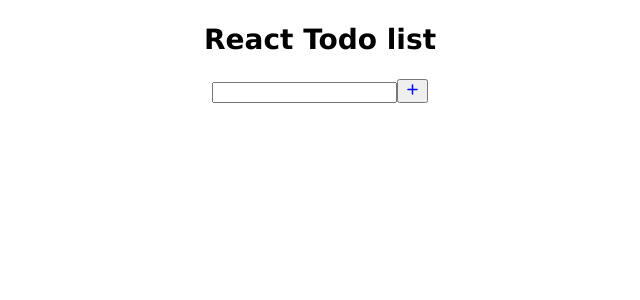
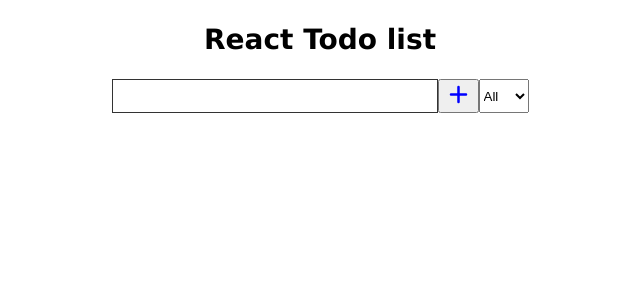
Before and after one commit to Ridwan-Suhel/react-todo, a React (Create React App) app: page / in a window 1280 px wide. Shown: the top 300 px of the page, without its empty margins (320-960 px from the left). Built offline with nearby package versions, Linux system fonts and the light colour scheme.

Commit message:
interface style added

```diff
--- a/src/App.css
+++ b/src/App.css
@@ -6,12 +6,34 @@
   font-family: Verdana, Geneva, Tahoma, sans-serif;
   font-size: 28px;
 }
-.h-5 {
-  height: 15px;
+.form-group {
+  display: flex;
+  align-items: center;
+  justify-content: center;
 }
-.w-5 {
-  width: 15px;
+input {
+  border: 1px solid #333;
+  text-align-last: left;
+  width: 320px;
+  height: 30px;
 }
-.text-blue {
+
+.todo-btn {
+  padding-left: 6px;
+  padding-right: 6px;
+  cursor: pointer;
+}
+.icon {
   color: blue;
+  width: 25px;
+  height: 25px;
 }
+/* .select {
+  height: 30px;
+  width: 50px;
+} */
+.filter-todos {
+  height: 34px;
+  width: 50px;
+  cursor: pointer;
+}
--- a/src/App.js
+++ b/src/App.js
@@ -1,11 +1,13 @@
 import "./App.css";
 import Form from "./components/Form";
+import TodoList from "./components/TodoList";
 
 function App() {
   return (
     <div className="App">
       <h2 className="heading">React Todo list</h2>
       <Form />
+      <TodoList />
     </div>
   );
 }
--- a/src/components/Form.js
+++ b/src/components/Form.js
@@ -5,10 +5,19 @@ const Form = () => {
   return (
     <div>
       <form action="">
-        <input type="text" className="todo-name" />
-        <button className="todo-btn" type="submit">
-          <PlusIcon className="h-5 w-5 text-blue" />
-        </button>
+        <div className="form-group">
+          <input type="text" className="todo-name" />
+          <button className="todo-btn" type="submit">
+            <PlusIcon className="icon" />
+          </button>
+          <div className="select">
+            <select name="todos" className="filter-todos" id="">
+              <option value="all">All</option>
+              <option value="completed">Completed</option>
+              <option value="uncompleted">Uncompleted</option>
+            </select>
+          </div>
+        </div>
       </form>
     </div>
   );
--- a/src/components/TodoList.js
+++ b/src/components/TodoList.js
@@ -1,7 +1,11 @@
 import React from "react";
 
 const TodoList = () => {
-  return <div>I am todo list</div>;
+  return (
+    <div className="todo-container">
+      <ul className="todo-list"></ul>
+    </div>
+  );
 };
 
 export default TodoList;
```
